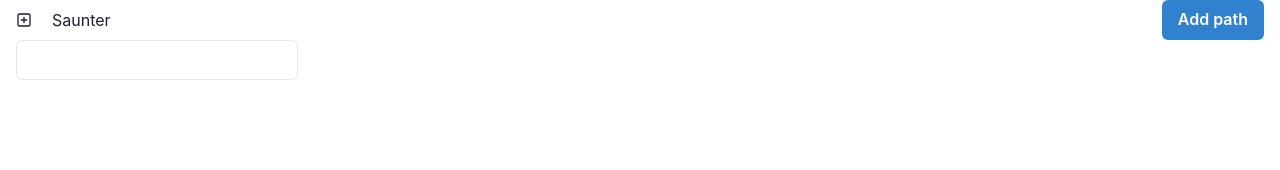
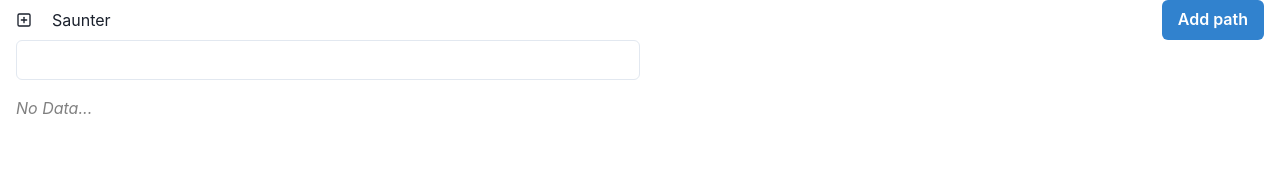
Before and after one commit to AkelaWhiteWolf/saunter, a React (Vite) app: page / in a window 1280 px wide. Shown: the top 170 px of the page. Built offline with nearby package versions, Linux system fonts and the light colour scheme.

Commit message:
dev/some ui improvement

```diff
--- a/src/App.tsx
+++ b/src/App.tsx
@@ -4,11 +4,12 @@ import { Provider } from 'react-redux';
 import { store } from 'src/redux';
 import { MainPage } from 'src/pages';
 import { AllModals } from 'src/components';
+import { theme } from 'src/styles';
 
 export const App: React.FC = () => {
   return (
     <React.StrictMode>
-      <ChakraProvider>
+      <ChakraProvider theme={theme}>
         <Provider store={store}>
           <MainPage />
           <AllModals />
--- a/src/components/molecules/PathListItem.tsx
+++ b/src/components/molecules/PathListItem.tsx
@@ -31,7 +31,7 @@ export const PathListItem: React.FC<Props> = ({
       p="5px"
       gap="20px"
       w="100%"
-      maxW="600px"
+      bg="lightgrey"
       boxShadow="0px 1px 5px 0.25px lightgrey"
       borderRadius="8px"
       cursor="pointer"
--- a/src/components/organisms/PathFullInfoBlock.tsx
+++ b/src/components/organisms/PathFullInfoBlock.tsx
@@ -1,5 +1,5 @@
 import React, { useMemo } from 'react';
-import { Box, VStack } from '@chakra-ui/react';
+import { Box, HStack, VStack } from '@chakra-ui/react';
 import {
   CustomGoogleMap,
   NoDataText,
@@ -20,16 +20,18 @@ export const PathFullInfoBlock: React.FC<Props> = ({ id }) => {
 
   const path = useMemo(() => getPathById(id), [id]);
 
+  console.log({ path });
+
   if (!path) return <NoDataText />;
 
   const distanceLabel = getDistanceLabelFromMeters(path.distance);
 
   return (
     <VStack gap="8px">
-      <VStack justifyContent="space-between">
+      <HStack justifyContent="space-between">
         <PathTitleText>{path.title}</PathTitleText>
         <PathDistanceText>{distanceLabel}</PathDistanceText>
-      </VStack>
+      </HStack>
 
       <PathFullDescriptionText>{path.fullDescription}</PathFullDescriptionText>
       <Box w="400px" h="400px">
--- a/src/components/organisms/PathList.tsx
+++ b/src/components/organisms/PathList.tsx
@@ -1,7 +1,7 @@
 import React, { ChangeEvent, useState } from 'react';
 import { Box, Input, VStack } from '@chakra-ui/react';
 import { usePathesSlice } from 'src/hooks';
-import { PathListItem } from 'src/components';
+import { NoDataText, PathListItem } from 'src/components';
 import { PathSliceType } from 'src/types';
 
 interface Props {
@@ -23,11 +23,19 @@ export const PathList: React.FC<Props> = ({ selectPath }) => {
     setSearch(e.target.value);
 
   return (
-    <Box>
+    <Box w="100%" h="100%">
       <Input onInput={handleSetSearch} />
 
-      <VStack gap="8px" alignItems="flex-start" maxH="750px" overflowY="auto">
-        {renderedPathes.map(path => (
+      <VStack
+        py="16px"
+        gap="16px"
+        alignItems="flex-start"
+        h="100%"
+        maxH="750px"
+        overflowY="auto"
+      >
+        {renderedPathes.length ? (
+          renderedPathes.map(path => (
             <PathListItem
               key={path.id}
               title={path.title}
@@ -35,7 +43,10 @@ export const PathList: React.FC<Props> = ({ selectPath }) => {
               distance={path.distance}
               onClick={() => selectPath(path.id)}
             />
-        ))}
+          ))
+        ) : (
+          <NoDataText />
+        )}
       </VStack>
     </Box>
   );
--- a/src/components/templates/PathesFullContainer.tsx
+++ b/src/components/templates/PathesFullContainer.tsx
@@ -1,5 +1,5 @@
 import React, { useState } from 'react';
-import { Container, HStack } from '@chakra-ui/react';
+import { Container, SimpleGrid } from '@chakra-ui/react';
 import { Header, PathFullInfoBlock, PathList } from 'src/components';
 import { PathSliceType } from 'src/types';
 
@@ -13,12 +13,12 @@ export const PathesFullContainer = () => {
   }
 
   return (
-    <Container maxW="container.xl">
+    <Container maxW="container.xl" h="90%">
       <Header />
-      <HStack>
+      <SimpleGrid columns={2} h="750px">
         <PathList selectPath={handleSelectPath} />
         {selectedPathId && <PathFullInfoBlock id={selectedPathId} />}
-      </HStack>
+      </SimpleGrid>
     </Container>
   );
 };
--- /dev/null
+++ b/src/styles/index.ts
@@ -0,0 +1 @@
+export * from './theme';
--- /dev/null
+++ b/src/styles/theme.ts
@@ -0,0 +1,20 @@
+import { extendTheme } from '@chakra-ui/react';
+
+export const theme = extendTheme({
+  colors: {
+    lightblue: {
+      light: '#F6F9FE',
+      medium: '#D9E7FF',
+    },
+    blue: {
+      light: '#449CF4',
+      medium: '#4368E0',
+    },
+    cyan: {
+      medium: '#68C2E9',
+      dark: '#4B97B8',
+    },
+    lightgrey: '#F5F5FC',
+    bluegrey: '#97AACD',
+  },
+});
```
Lines whose indentation alone changed are shown as unchanged.
